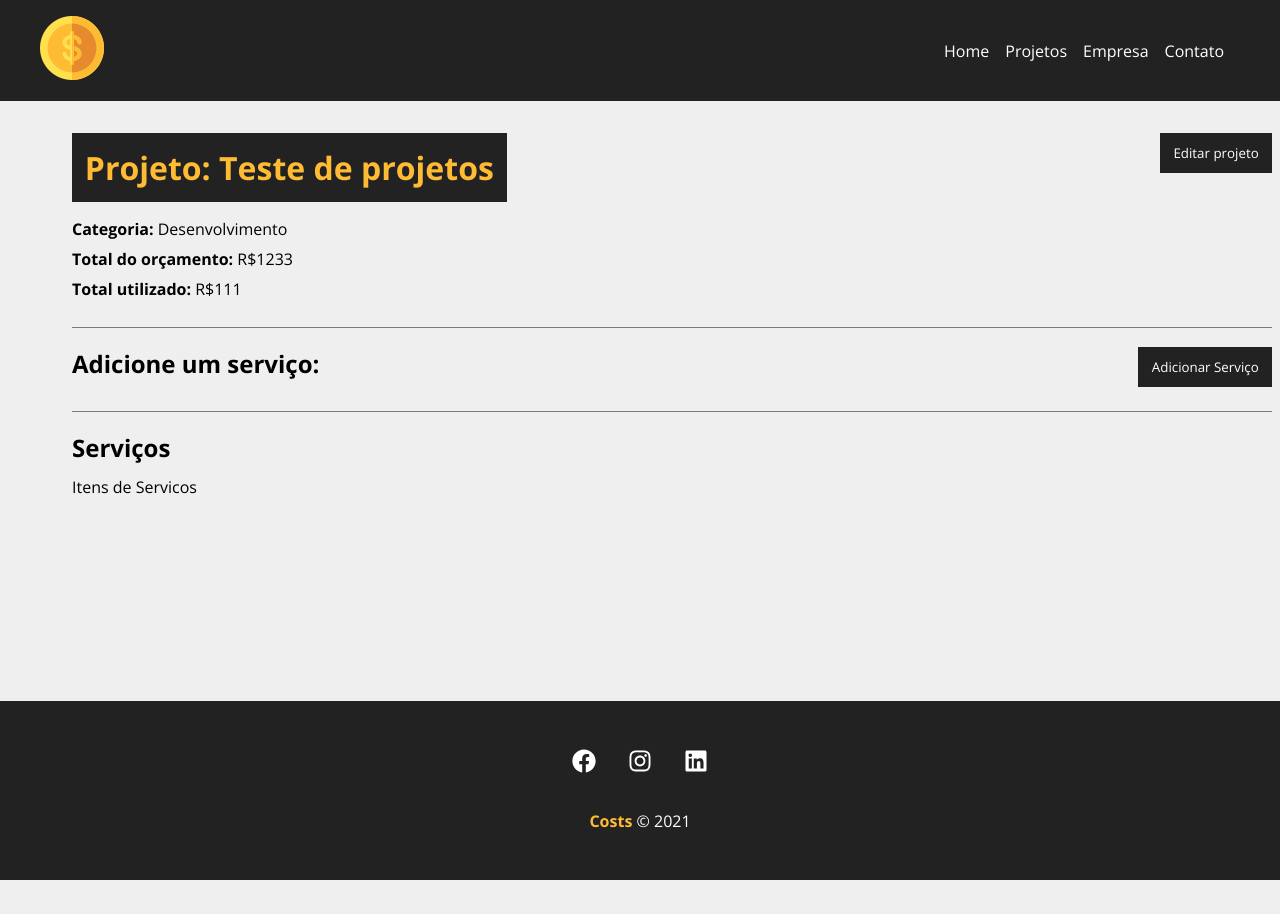
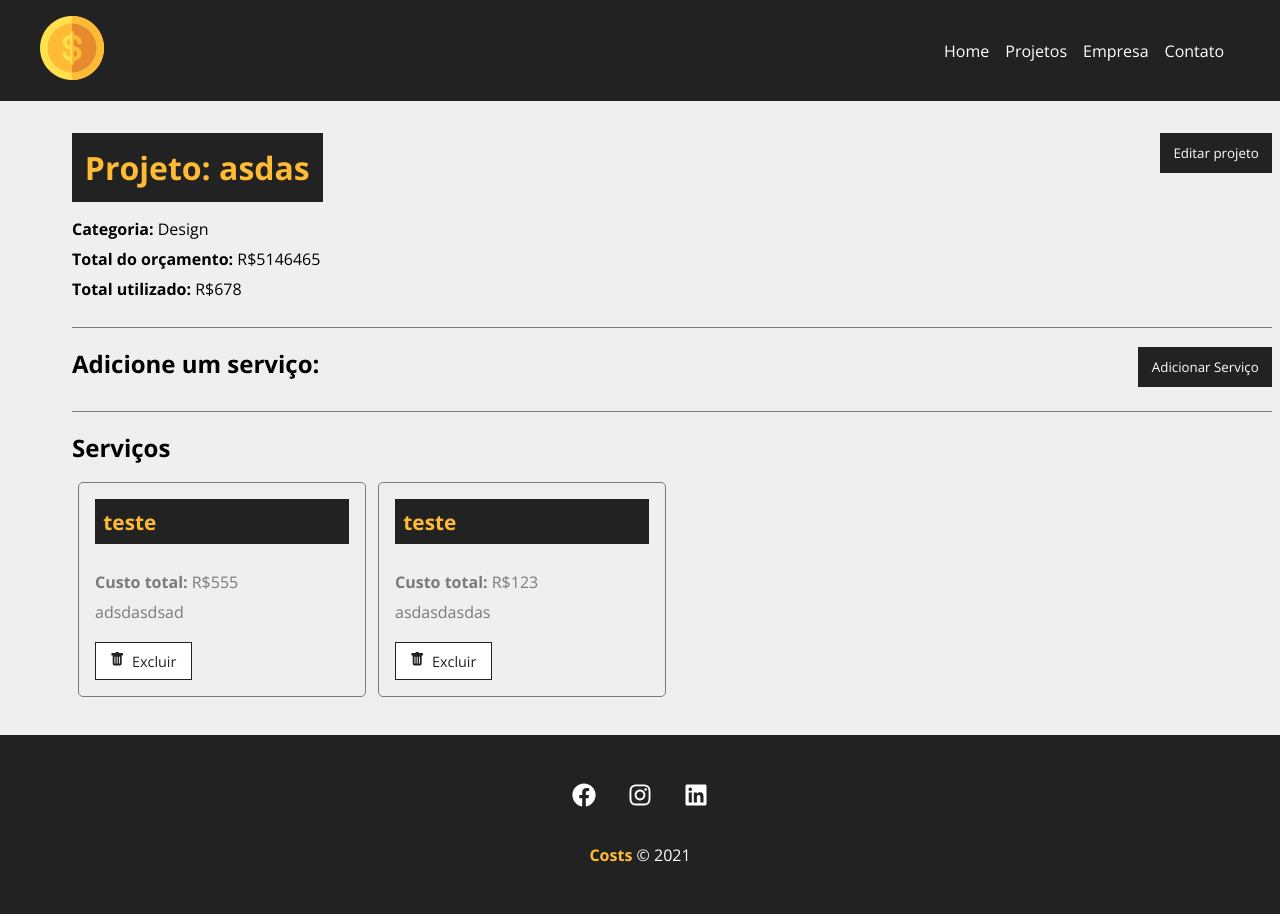
Before and after one commit to LukeRekt/React-Projeto-Site, a React (Create React App) app: page /project/1 in a window 1280 px wide. Shown: the top 914 px of the page. Before the commit the page ends 880 px from the top, so only its background shows below. Built offline with nearby package versions, Linux system fonts and the light colour scheme; data requests are answered from the project's data file.

Commit message:
card de servicos

```diff
--- a/db.json
+++ b/db.json
@@ -1,19 +1,25 @@
 {
   "projects": [
     {
-      "name": "Teste de projetos",
-      "budget": "1233",
+      "name": "asdas",
+      "budget": "5146465",
       "category": {
-        "id": "2",
-        "name": "Desenvolvimento"
+        "id": "3",
+        "name": "Design"
       },
-      "cost": 111,
+      "cost": 678,
       "services": [
         {
-          "cost": "111",
-          "name": "sdfsdf",
-          "description": "sfsdfsd",
-          "id": "8eee86fd-efd4-4f3f-b6dd-8ebe9225ef10"
+          "name": "teste",
+          "cost": "555",
+          "description": "adsdasdsad",
+          "id": "546b23c0-0a80-4e3a-ab1a-63ab4f299e5e"
+        },
+        {
+          "name": "teste",
+          "cost": "123",
+          "description": "asdasdasdas",
+          "id": "df58f232-5496-47f6-a1c4-eaa6b81b712b"
         }
       ],
       "id": 1
--- a/src/components/pages/Project.js
+++ b/src/components/pages/Project.js
@@ -11,10 +11,12 @@
 import ProjectForm from '../project/ProjectForm'
 import Message from '../layout/Message'
 import ServiceForm from '../service/ServiceForm';
+import ServiceCard from '../service/ServiceCard'
 
 function Project(){
 
 const [project, setProject] = useState([]);
+const [services, setServices] = useState([]);
 const [showProjectForm, setShowProjectForm] = useState(false);
 const [showServiceForm, setShowServiceForm] = useState(false);
 const [message, setMessage] = useState();
@@ -31,6 +33,7 @@
     }).then(resp => resp.json())
     .then((data) => {
         setProject(data);
+        setServices(data.services);
     })
     .catch(err => console.log)
     }, 300)
@@ -65,7 +68,6 @@
 }
 
 function createService(project){
-  setMessage('');
   //last service
   const lastService = project.services[project.services.length - 1];
 
@@ -91,13 +93,20 @@
     headers: {
       'Content-Type': 'application/json',
     },
-    body: JSON.stringify(project)
-  }).then((resp) => resp.json())
+    body: JSON.stringify(project),
+  })
+  .then((resp) => resp.json())
   .then((data) => {
-    //exibir os servicos
-    console.log(data);
+    setServices(data.services)
+    setShowServiceForm(!showServiceForm)
+    setMessage('Serviço adicionado!')
+    setType('success')
   })
   .catch(err => console.log(err));
+}
+
+function removeService(){
+
 }
 
 function toggleProjectForm(){
@@ -159,7 +168,19 @@
                 </div>
                 <h2>Serviços</h2>
                 <Container customClass="start">
-                <p>Itens de Servicos</p>
+                {services.length > 0 &&
+                services.map((service) => (
+                  <ServiceCard
+                  id={service.id}
+                  name={service.name}
+                  cost={service.cost}
+                  description={service.description}
+                  key={service.id}
+                  handleRemove={removeService}
+                />
+                ))
+                }
+                {services.length == 0 && <p>Não há serviços cadastrados.</p>}
                 </Container>
             </Container>
         </div>
--- /dev/null
+++ b/src/components/service/ServiceCard.js
@@ -0,0 +1,27 @@
+import styles from '../project/ProjectCard.module.css'
+
+import {BsFillTrashFill} from 'react-icons/bs'
+
+function ServiceCard({id, name, cost, description, handleRemove}){
+
+    const remove = (e) =>{
+
+    }
+    return(
+        <div className={styles.project_card}>
+            <h4>{name}</h4>
+            <p>
+                <span>Custo total:</span> R${cost}
+            </p>
+            <p>{description}</p>
+            <div className={styles.project_card_actions}>
+                <button onClick={remove}>
+                    <BsFillTrashFill />
+                    Excluir
+                </button>
+            </div>
+        </div>
+    )
+}
+
+export default ServiceCard
```
